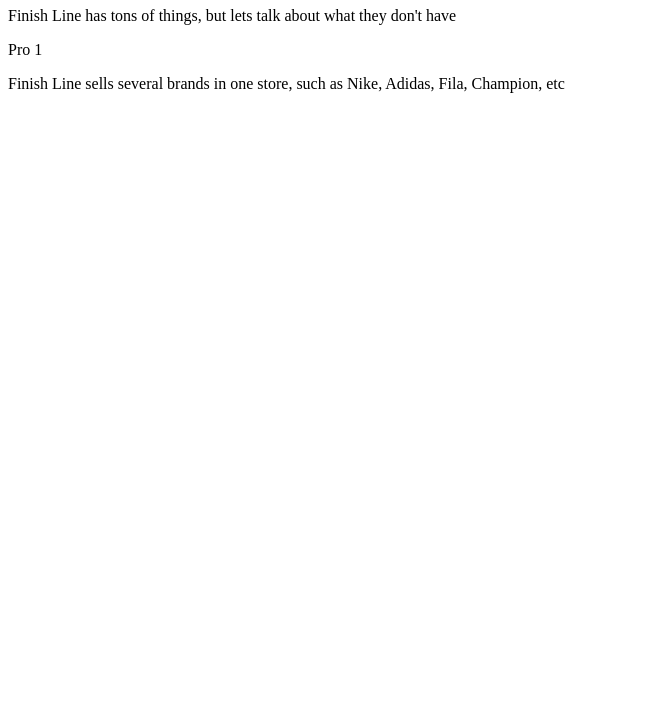
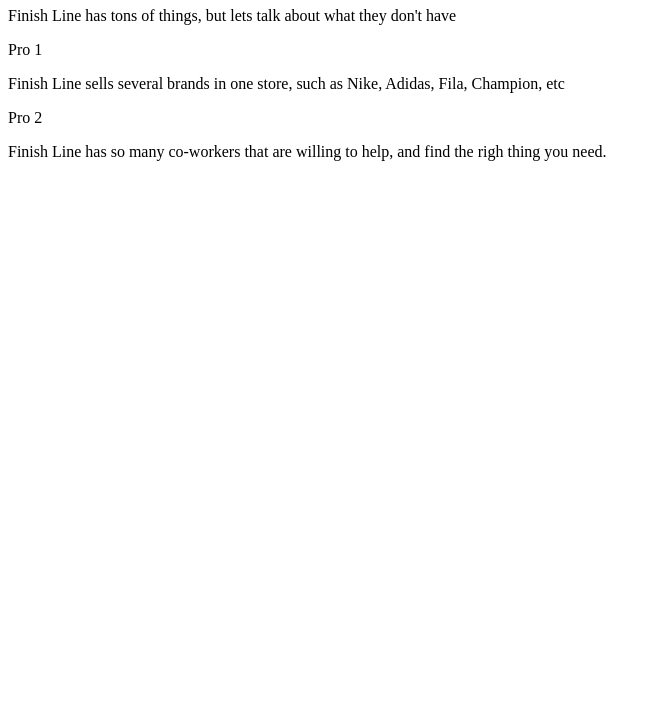
Before and after one commit to akersbro/Comparison, a plain HTML site: page Resources/index.html in a window 1280 px wide. Shown: the part 73-800 px from the top of the page, without its empty margins (0-661 px from the left). Drawn offline with Linux system fonts and the light colour scheme.

Commit message:
Update index.html

```diff
--- a/Resources/index.html
+++ b/Resources/index.html
@@ -18,5 +18,11 @@
             <footer> </footer>
         </section>
 
+        <section>
+            <header> Pro 2 </header>
+            <article> <p> Finish Line has so many co-workers that are willing to help, and find the righ thing you need. </p> </article>
+            <footer></footer>
+        </section>
+
     </body>
 </html>
```
